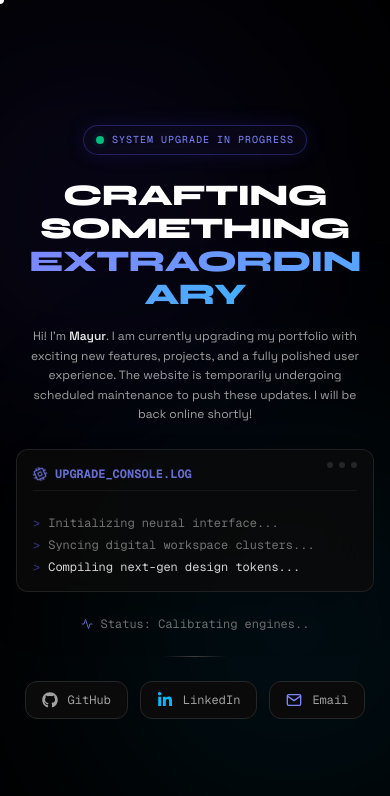
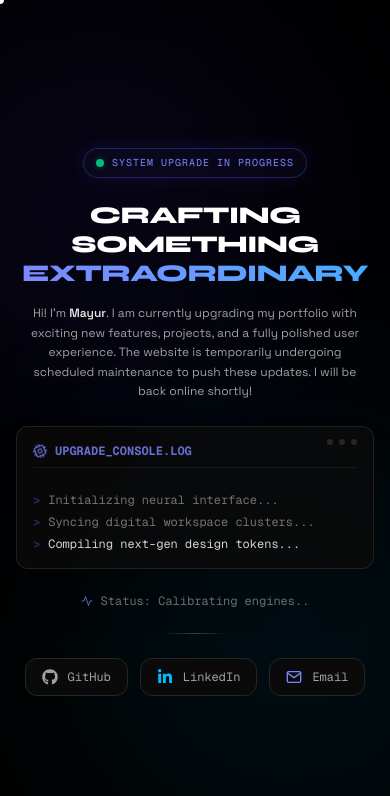
Before and after one commit to MayurT96/Portfolio, a Next.js app: page / in a window 390 px wide. Shown: the top 796 px of the page. Built offline with nearby package versions, Linux system fonts and the light colour scheme.

Commit message:
fix: prevent word wrapping inside Extraordinary on mobile screens

```diff
--- a/src/components/Maintenance.tsx
+++ b/src/components/Maintenance.tsx
@@ -82,9 +82,9 @@
         </motion.div>
 
         {/* Headline */}
-        <h1 className="text-3xl sm:text-5xl md:text-6xl font-display font-black tracking-tight text-white mb-4 sm:mb-6 uppercase leading-[1.1] break-words">
+        <h1 className="text-2xl sm:text-5xl md:text-6xl font-display font-black tracking-tight text-white mb-4 sm:mb-6 uppercase leading-[1.2]">
           Crafting Something{" "}
-          <span className="text-transparent bg-clip-text bg-gradient-to-r from-indigo-400 via-sky-400 to-indigo-400 bg-300% animate-gradient-shift">
+          <span className="inline-block text-transparent bg-clip-text bg-gradient-to-r from-indigo-400 via-sky-400 to-indigo-400 bg-300% animate-gradient-shift whitespace-nowrap">
             Extraordinary
           </span>
         </h1>
```
